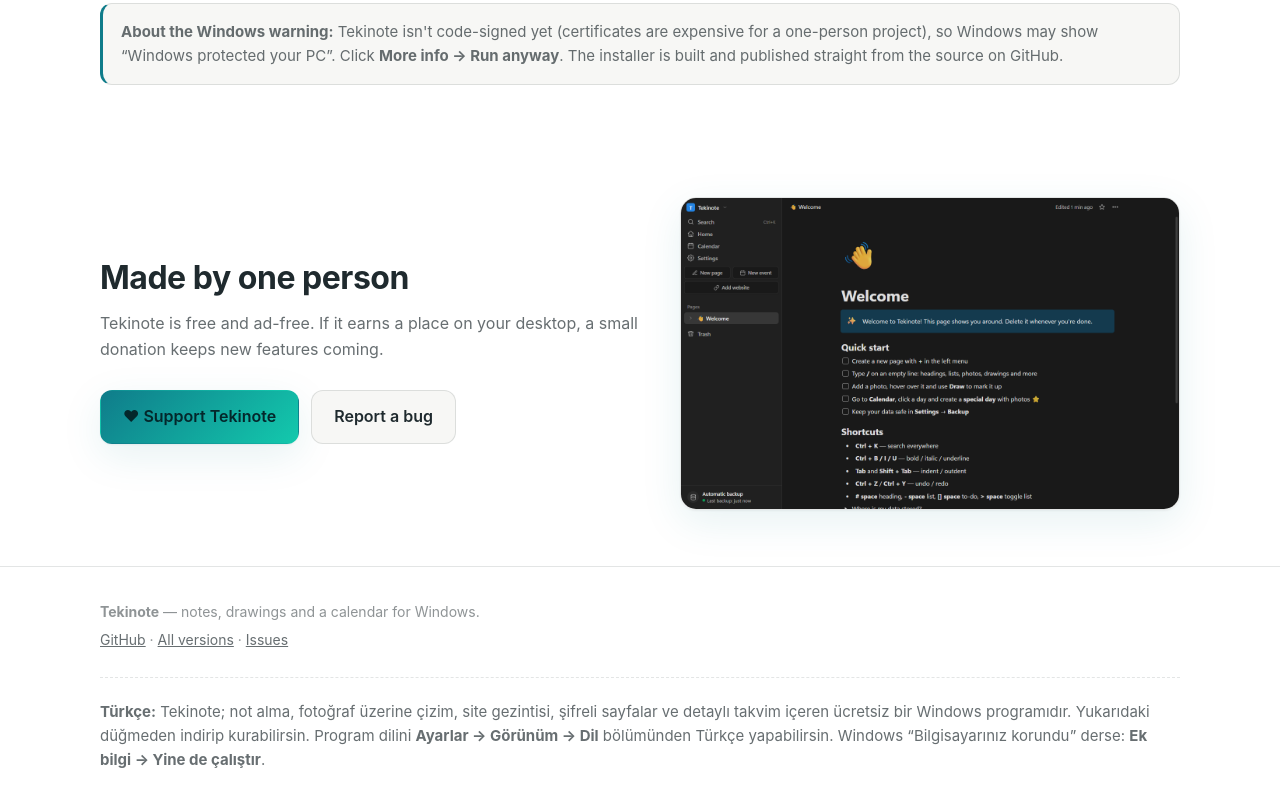
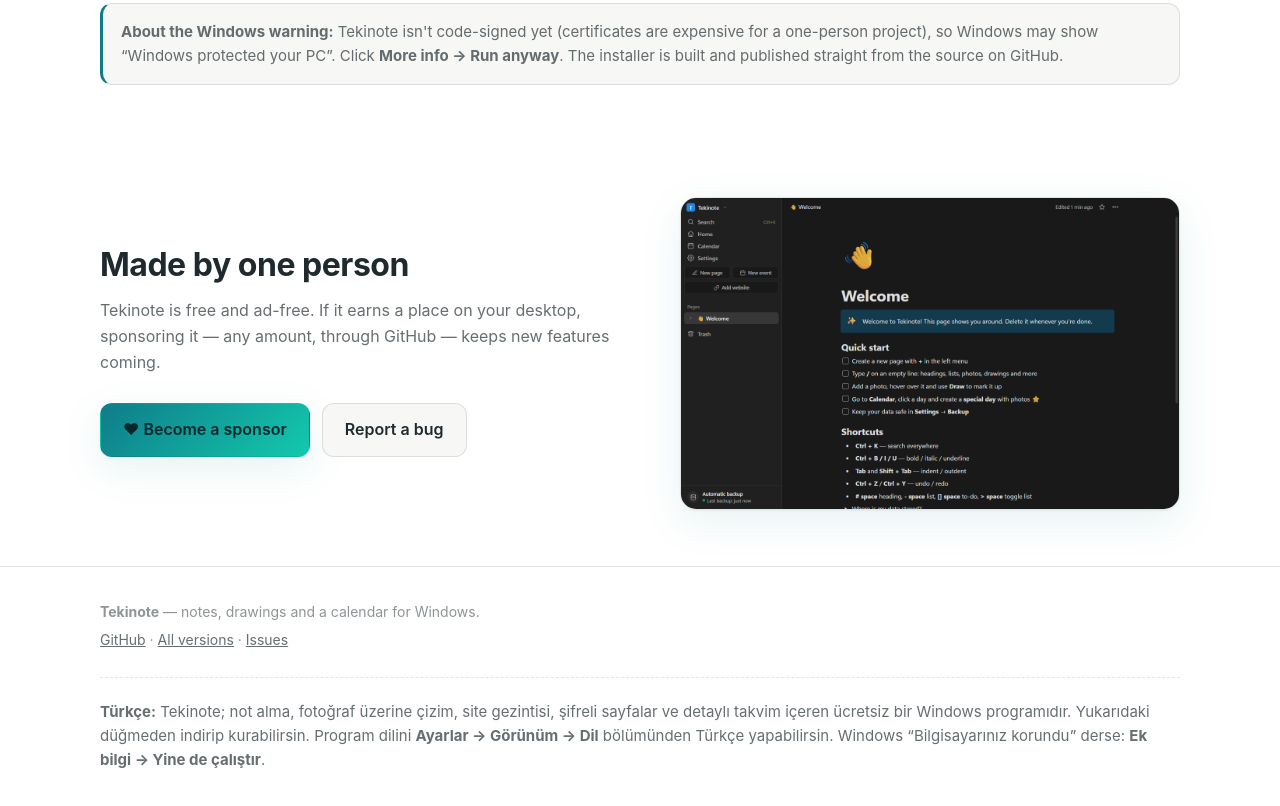
Before and after one commit to Tekinsv/tekinote, a plain HTML site: page docs/index.html in a window 1280 px wide. Shown: the part 3191-3997 px from the top of the page. Drawn offline with Linux system fonts and the light colour scheme; no server answers.

Commit message:
Site: link the sponsors page

```diff
--- a/docs/index.html
+++ b/docs/index.html
@@ -159,9 +159,9 @@
     <img src="screenshot-page.png" alt="A page in Tekinote">
     <div>
       <h2>Made by one person</h2>
-      <p class="section-sub">Tekinote is free and ad-free. If it earns a place on your desktop, a small donation keeps new features coming.</p>
+      <p class="section-sub">Tekinote is free and ad-free. If it earns a place on your desktop, sponsoring it — any amount, through GitHub — keeps new features coming.</p>
       <div class="cta" style="justify-content:flex-start">
-        <a class="btn primary" href="https://github.com/Tekinsv/tekinote#support-tekinote" rel="noopener">❤ Support Tekinote</a>
+        <a class="btn primary" href="https://github.com/sponsors/Tekinsv" rel="noopener">❤ Become a sponsor</a>
         <a class="btn" href="https://github.com/Tekinsv/tekinote/issues" rel="noopener">Report a bug</a>
       </div>
     </div>
```
